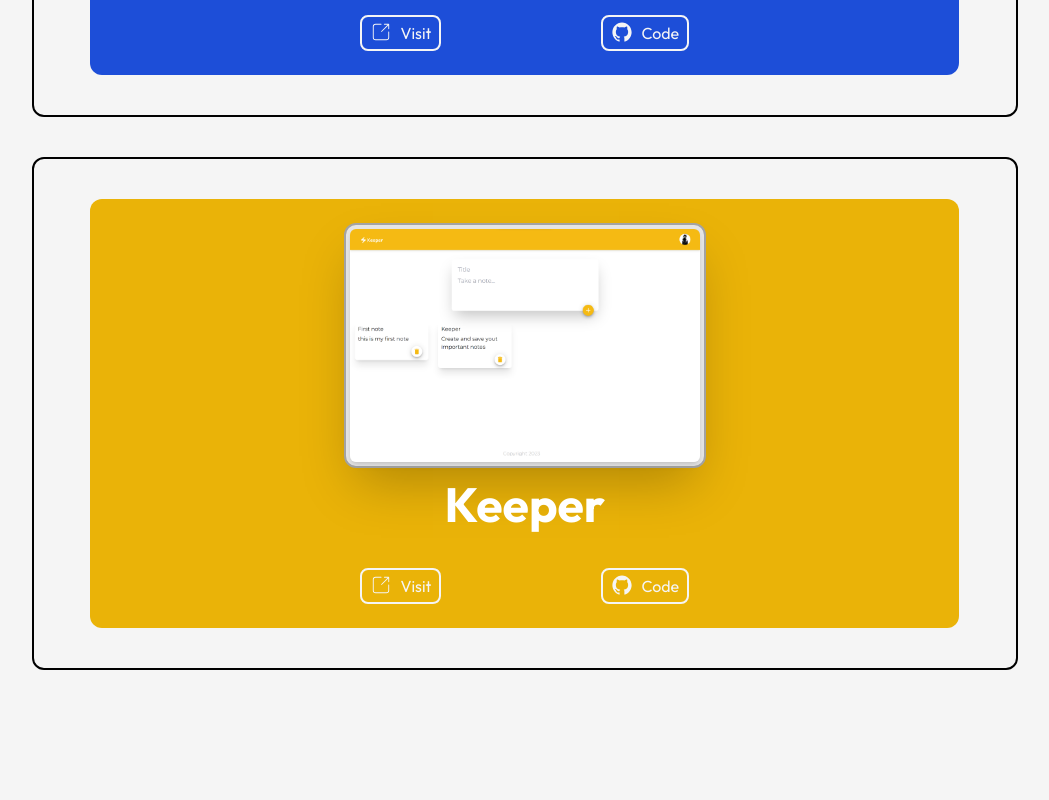
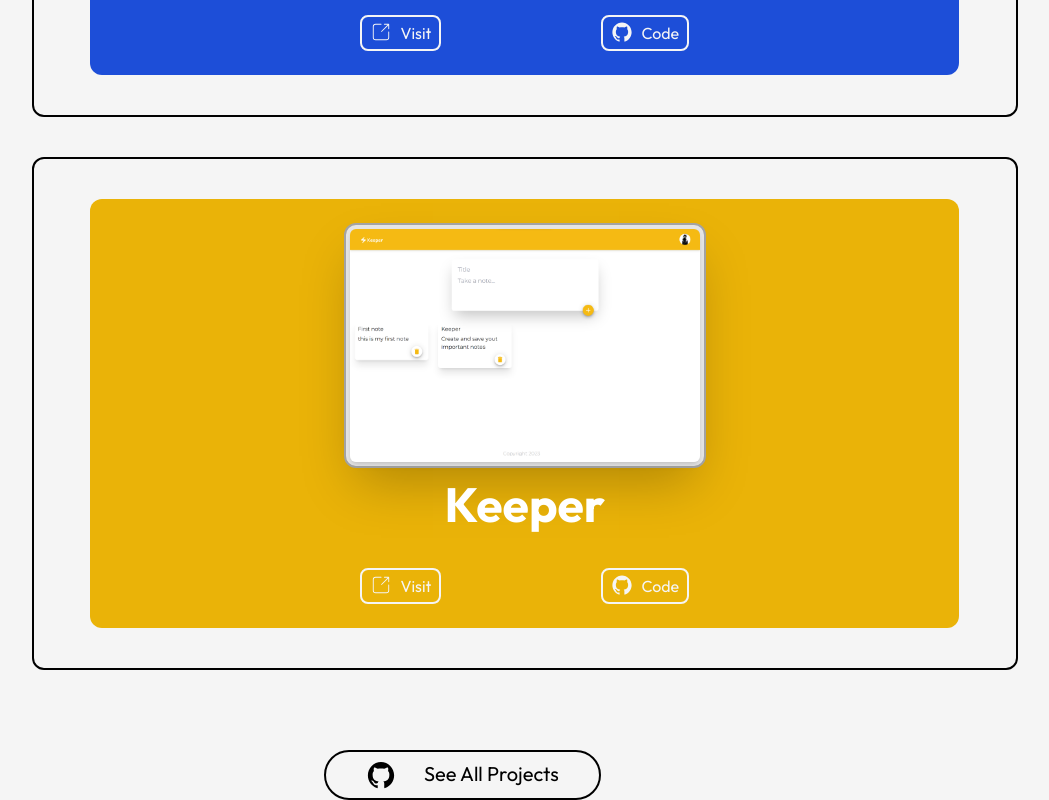
Before and after one commit to Arman6117/Portfolio_v3, a Next.js app: page / in a window 1280 px wide. Shown: the part 3576-4376 px from the top of the page, without its empty margins (72-1121 px from the left). Before the commit the page ends 4246 px from the top, so only its background shows below. Built offline with nearby package versions, Linux system fonts and the light colour scheme.

Commit message:
Project section complete

```diff
--- a/components/ProjectContent.tsx
+++ b/components/ProjectContent.tsx
@@ -1,17 +1,18 @@
+"use client";
 import Spotify from "../public/images/Spotify.png";
 import Netflix from "../public/images/Netflix.png";
 import Keeper from "../public/images/Keeper.png";
 import Discord from "../public/images/Discord.png";
 
 import ProjectCard from "./ProjectCard";
+import { IoLogoGithub } from "react-icons/io";
 
 const ProjectContent = () => {
+  const handleClick = () => {
+    window.open("https://github.com/Arman6117", "_blank");
+  };
   return (
-    <div className="h-screen w-screen">
-      <div className="flex flex-col ">
-        {/* <div className="w-[100vw] md:-ml-[8vw] sm:-ml-[13vw] xl:-ml-[7vw] hidden sm:block absolute h-[1.5px] bg-neutral-700 rounded-full" />
-        <div className="h-[150vh] absolute hidden sm:block left-[50%] w-[1.5px] bg-neutral-700 rounded-full" /> */}
-      </div>
+    <div className="h-screen w-screen ">
       {/* <div className="w-[100vw] mt-10  -ml-[8vw] sm:top-[131rem] top-[126rem] hidden sm:block absolute h-[1.5px] bg-neutral-700 rounded-full" /> */}
       <div className="grid  sm:ml-2 sm:px-0 gap-10  grid-cols-1 sm:grid-cols-1 mt-10  ">
         <div className="relative ">
@@ -48,6 +49,20 @@ const ProjectContent = () => {
           />
         </div>
       </div>
+      <div className="mt-20 md:ml-[300px] xs:ml-[50px]  ">
+        <button
+          className="rounded-full group hover:border-2 transition-colors hover:bg-black  flex space-x-7 border-2 bg-transparent px-5 sm:px-10 py-2 border-black "
+          onClick={handleClick}
+        >
+          <IoLogoGithub
+            className="text-black group-hover:text-white"
+            size={30}
+          />
+          <span className="text-xl group-hover:text-white">
+            See All Projects
+          </span>
+        </button>
+      </div>
     </div>
   );
 };
```
